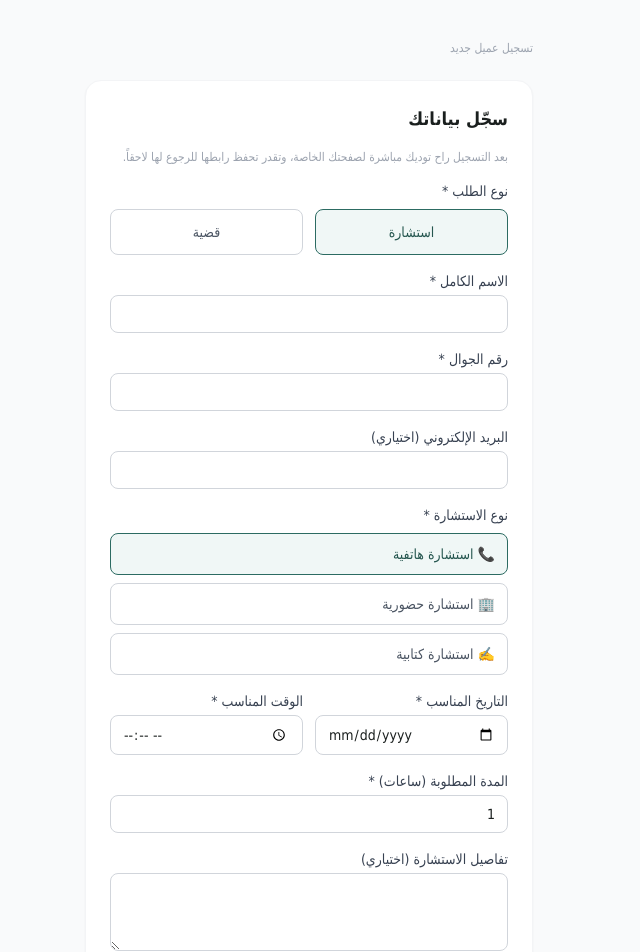
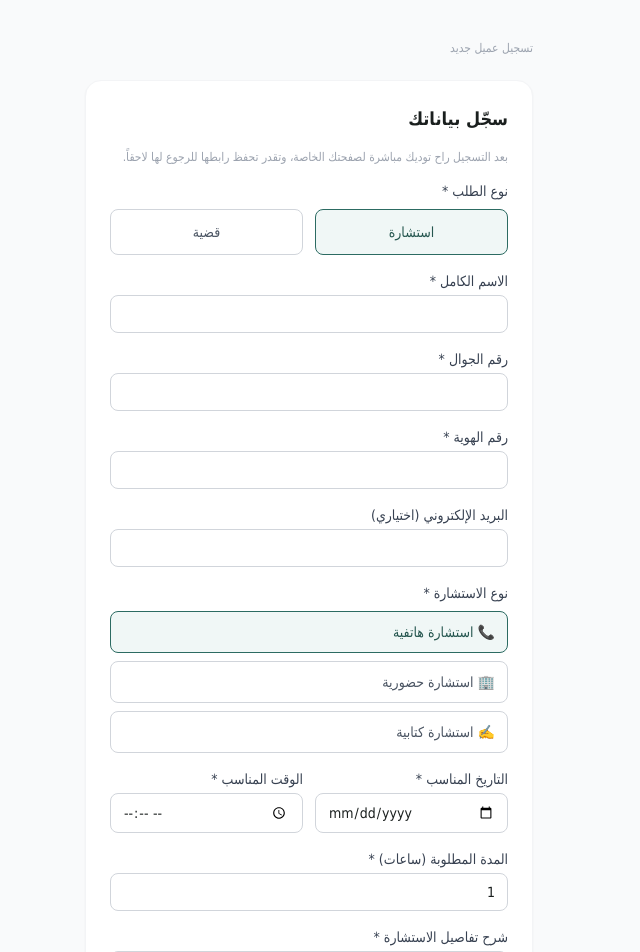
Before and after one commit to khalbkk1-creator/legal-office, a Next.js app: page /register in a window 1280 px wide. Shown: the top 952 px of the page, without its empty margins (331-971 px from the left). Built offline with nearby package versions, Linux system fonts and the light colour scheme; no server answers; the database is empty.

Commit message:
Require ID number and description on client registration

```diff
--- a/src/app/api/register/route.ts
+++ b/src/app/api/register/route.ts
@@ -6,12 +6,16 @@ export async function POST(req: NextRequest) {
   const body = await req.json();
   const name = (body.name || "").trim();
   const phone = (body.phone || "").trim();
+  const idNumber = (body.idNumber || "").trim();
   const email = (body.email || "").trim();
   const notes = (body.notes || "").trim();
   const requestType = body.requestType === "CASE" ? "CASE" : "CONSULTATION";
 
-  if (!name || !phone) {
-    return NextResponse.json({ error: "الاسم والجوال مطلوبان" }, { status: 400 });
+  if (!name || !phone || !idNumber) {
+    return NextResponse.json({ error: "الاسم والجوال ورقم الهوية مطلوبة" }, { status: 400 });
+  }
+  if (!notes) {
+    return NextResponse.json({ error: "شرح تفاصيل الطلب مطلوب" }, { status: 400 });
   }
 
   const accessToken = crypto.randomBytes(24).toString("base64url");
@@ -20,8 +24,9 @@ export async function POST(req: NextRequest) {
     data: {
       name,
       phone,
+      idNumber,
       email: email || undefined,
-      notes: notes || undefined,
+      notes,
       accessToken,
     },
   });
--- a/src/app/register/page.tsx
+++ b/src/app/register/page.tsx
@@ -21,6 +21,7 @@ export default function RegisterPage() {
   const [form, setForm] = useState({
     name: "",
     phone: "",
+    idNumber: "",
     email: "",
     notes: "",
     requestType: "CONSULTATION",
@@ -151,6 +152,17 @@ export default function RegisterPage() {
           </div>
 
           <div>
+            <label className="block text-sm font-medium text-gray-700 mb-1">رقم الهوية *</label>
+            <input
+              required
+              value={form.idNumber}
+              onChange={(e) => update("idNumber", e.target.value)}
+              className="w-full rounded-lg border border-gray-300 px-3 py-2 text-sm"
+              dir="ltr"
+            />
+          </div>
+
+          <div>
             <label className="block text-sm font-medium text-gray-700 mb-1">البريد الإلكتروني (اختياري)</label>
             <input
               type="email"
@@ -235,12 +247,14 @@ export default function RegisterPage() {
 
           <div>
             <label className="block text-sm font-medium text-gray-700 mb-1">
-              {form.requestType === "CONSULTATION" ? "تفاصيل الاستشارة (اختياري)" : "تفاصيل القضية (اختياري)"}
+              {form.requestType === "CONSULTATION" ? "شرح تفاصيل الاستشارة *" : "شرح تفاصيل القضية *"}
             </label>
             <textarea
+              required
               value={form.notes}
               onChange={(e) => update("notes", e.target.value)}
               rows={3}
+              placeholder="اكتب شرحاً واضحاً لطلبك حتى نقدر نراجعه بدقة..."
               className="w-full rounded-lg border border-gray-300 px-3 py-2 text-sm"
             />
           </div>
```
